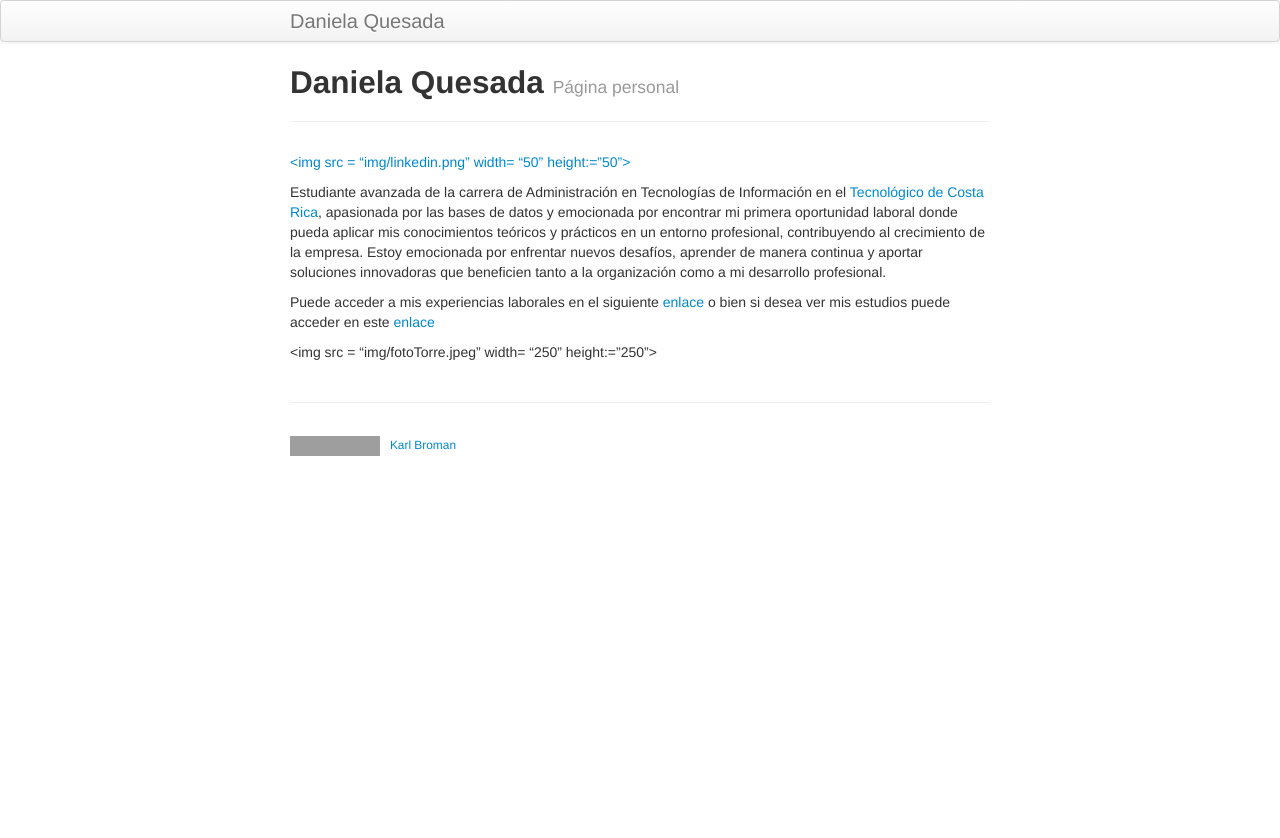
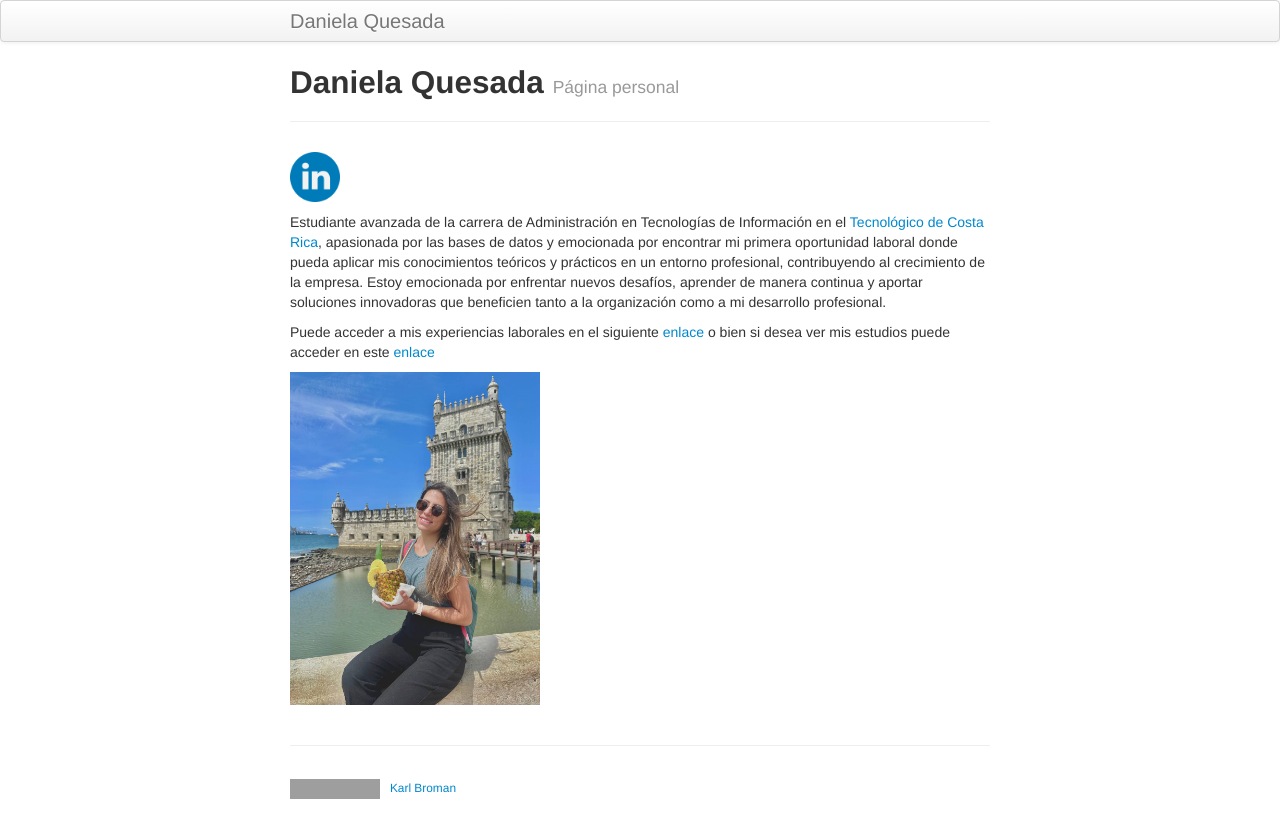
Before and after one commit to quesadani/quesadani.github.io, a Jekyll site: the page built from index.md, in a window 1280 px wide. Shown: the top 838 px of the page. Built offline with Jekyll 4.4.1, drawn with Linux system fonts in a browser that asks for light colours; grey boxes are pictures that could not be loaded.

Commit message:
Update index.md

```diff
--- a/index.md
+++ b/index.md
@@ -5,11 +5,11 @@ tagline: Página personal
 description: Resumen de mi página personal
 ---
 <a href= "https://www.linkedin.com/in/quesadani/" >
-<img src = "img/linkedin.png" width= "50" height:="50">
+<img src = "img/linkedin.png" width= "50">
 </a>
 
 Estudiante avanzada de la carrera de Administración en Tecnologías de Información en el [Tecnológico de Costa Rica](https://www.tec.ac.cr/), apasionada por las bases de datos y emocionada por encontrar mi primera oportunidad laboral donde pueda aplicar mis conocimientos teóricos y prácticos en un entorno profesional, contribuyendo al crecimiento de la empresa. Estoy emocionada por enfrentar nuevos desafíos, aprender de manera continua y aportar soluciones innovadoras que beneficien tanto a la organización como a mi desarrollo profesional.
 
 Puede acceder a mis experiencias laborales en el siguiente [enlace](pages/cv.md) o bien si desea ver mis estudios puede acceder en este [enlace](pages/estudios.md)
 
-<img src = "img/fotoTorre.jpeg"  width= "250" height:="250">
+<img src = "img/fotoTorre.jpeg"  width= "250" >
```
